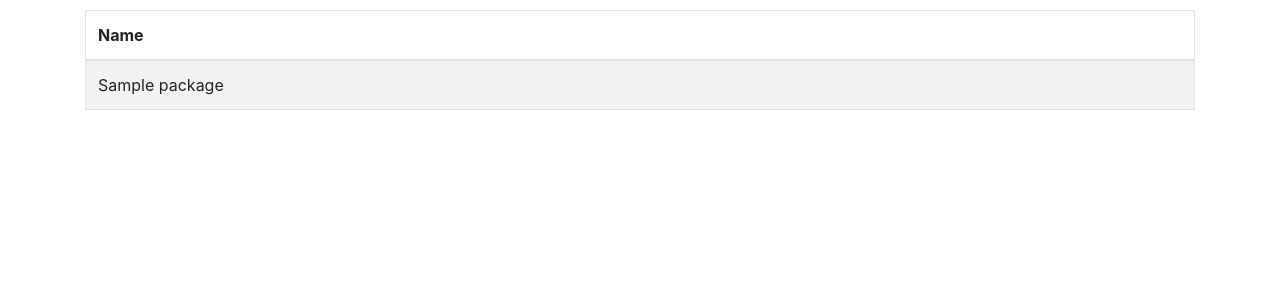
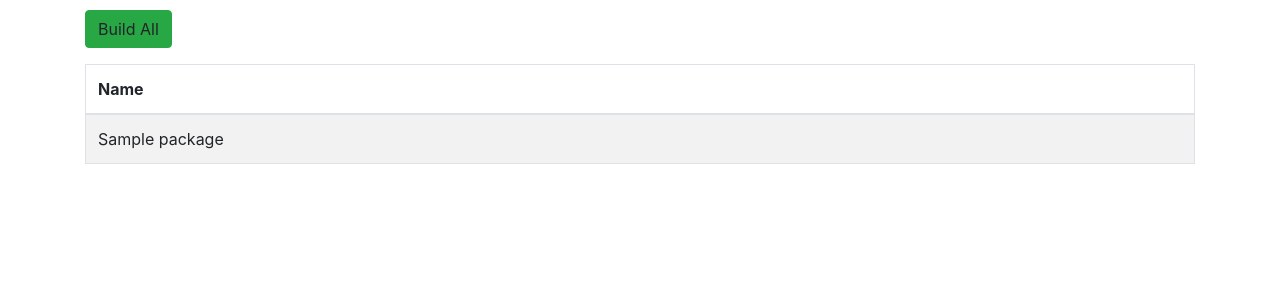
Before and after one commit to colajam93/aurpackager, a Django app: page / in a window 1280 px wide. Shown: the part 66-366 px from the top of the page. Run offline with Django 3.2, Linux system fonts and the light colour scheme; tables that the repository leaves empty hold one stand-in row (values such as "Sample post"); some libraries are stand-ins or nearby versions.

Commit message:
Add build all button

```diff
--- a/manager/urls.py
+++ b/manager/urls.py
@@ -4,6 +4,7 @@ from manager import views
 urlpatterns = [
     url(r'^$', views.package_list, name='package_list'),
     url(r'^packages/$', views.package_list, name='package_list'),
+    url(r'^packages/build_all/$', views.build_all , name='build_all'),
     url(r'^packages/(?P<package_name>[a-zA-Z0-9_+-]+)/$', views.package_detail, name='package_detail'),
     url(r'^packages/(?P<package_name>[a-zA-Z0-9_+-]+)/build/$', views.package_build, name='package_build'),
     url(r'^packages/(?P<package_name>[a-zA-Z0-9_+-]+)/(?P<build_number>\d+)/$', views.build_detail, name='build_detail'),
--- a/manager/views.py
+++ b/manager/views.py
@@ -60,3 +60,10 @@ def build_download(request, package_name, build_number):
             return response
     else:
         return HttpResponse(status=404)
+
+
+def build_all(request):
+    packages = Package.objects.all()
+    for package in packages:
+        BuilderManager().register(package.id)
+    return HttpResponse(json.dumps({'result': True}), content_type='application/javascript')
--- a/templates/package_list.html
+++ b/templates/package_list.html
@@ -9,6 +9,9 @@
 {% endblock nav %}
 
 {% block content %}
+    <p>
+        <a onclick="sendQuery()" class="btn btn-success">Build All</a>
+    </p>
     <table class="table table-striped table-bordered table-hover">
         <thead>
         <tr>
@@ -23,4 +26,12 @@
         {% endfor %}
         </tbody>
     </table>
+    <script type="application/javascript">
+        function sendQuery() {
+            $.ajax({
+                url: "{% url 'manager:build_all' %}",
+                dataType: 'json'
+            });
+        }
+    </script>
 {% endblock content %}
```
